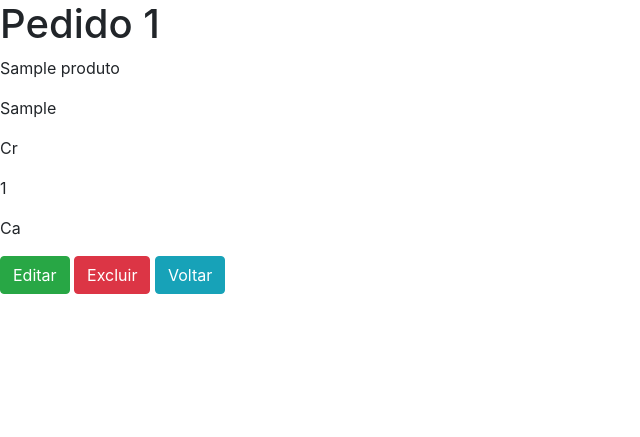
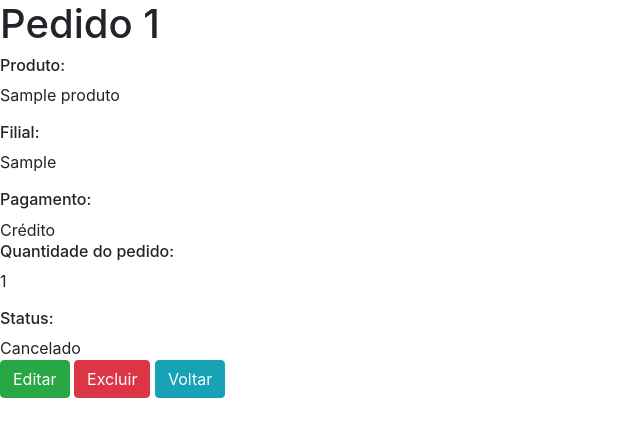
Before and after one commit to diego-goncalves-dreossi/mercado, a Django app: template pedidos/templates/verpedido.html in a window 1280 px wide. Shown: the top 437 px of the page, without its empty margins (0-640 px from the left). Run offline with Django 4.2, Linux system fonts and the light colour scheme; the template is opened without the code that fills it: values that come from a table or form of the project are taken from there, others are empty; tables that the repository leaves empty hold one stand-in row (values such as "Sample post"); some libraries are stand-ins or nearby versions.

Commit message:
pedido parte 3

```diff
--- a/categorias/templates/vercategoria.html
+++ b/categorias/templates/vercategoria.html
@@ -6,7 +6,9 @@
 <main>
     <h1>Categoria {{cat.id}}</h1>
 
+    <h6>Nome:</h6>
     <p>{{cat.nome}}</p>
+    <h6>Descrição:</h6>
     <p>{{cat.descricao}}</p>
 
     <form action="{% url 'categorias:excluircategoria' %}" method="post">
--- a/fornecedores/templates/verfornecedor.html
+++ b/fornecedores/templates/verfornecedor.html
@@ -6,7 +6,9 @@
 <main>
     <h1>Fornecedor {{fn.id}}</h1>
 
+    <h6>Nome:</h6>
     <p>{{fn.nome}}</p>
+    <h6>CNPJ:</h6>
     <p>{{fn.cnpj}}</p>
 
     <form action="{% url 'fornecedores:excluirfornecedor' %}" method="post">
--- a/pedidos/models.py
+++ b/pedidos/models.py
@@ -6,10 +6,10 @@ from produtos.models import Produto
 
 class Pedido(models.Model):
     escolhas_pag = (
-        ('Cr','Crédito'),
-        ('De','Débito'),
-        ('Di','Dinheiro'),
-        ('Cr','Criptomoeda'),
+        ('Cr','Crédito',),
+        ('De','Débito',),
+        ('Di','Dinheiro',),
+        ('Cr','Criptomoeda',),
     )
 
     status_opc = (
@@ -17,7 +17,7 @@ class Pedido(models.Model):
         ('En','Entregue'),
         ('Ac','A caminho'),
         ('At','Atrasado'),
-        ('En','Enviado')
+        ('Ev','Enviado')
     )
 
     produto = models.ForeignKey(Produto,on_delete=models.DO_NOTHING)
--- a/pedidos/templates/verpedido.html
+++ b/pedidos/templates/verpedido.html
@@ -6,11 +6,41 @@
 <main>
     <h1>Pedido {{ped.id}}</h1>
 
+    <h6>Produto:</h6>
     <p>{{ped.produto.nome}}</p>
+    <h6>Filial:</h6>
     <p>{{ped.filial}}</p>
-    <p>{{ped.pagamento}}</p>
+    <h6>Pagamento:</h6>
+    {% if ped.pagamento == 'Cr' %}
+        <span>Crédito</span>
+
+    {% elif ped.pagamento == 'Cp' %}
+        <span>Criptomoeda</span>
+
+    {% elif ped.pagamento == 'De' %}
+        <span>Débito</span>
+
+    {% elif ped.pagamento == 'Di' %}
+        <span>Dinheiro</span>
+    {% endif %}
+    <h6>Quantidade do pedido:</h6>
     <p>{{ped.qntnovosprods}}</p>
-    <p>{{ped.status}}</p>
+    <h6>Status: </h6>
+    {% if ped.status == 'Ca' %}
+        <span>Cancelado</span>
+
+    {% elif ped.status == 'En' %}
+        <span>Entregue</span>
+
+    {% elif ped.status == 'Ac' %}
+        <span>A caminho</span>
+
+    {% elif ped.status == 'At' %}
+        <span>Atrasado</span>
+
+    {% elif ped.status == 'Ev' %}
+        <span>Enviado</span>
+    {% endif %}
 
     <form action="{% url 'categorias:excluircategoria' %}" method="post">
         {% csrf_token %}
--- a/produtos/templates/verproduto.html
+++ b/produtos/templates/verproduto.html
@@ -6,11 +6,17 @@
 <main>
     <h1>Produto {{pr.id}}</h1>
     <img src="{{pr.img.url}}" alt="logo">
+    <h6>Nome:</h6>
     <p>{{pr.nome}}</p>
+    <h6>Categoria:</h6>
     <p>{{pr.categoria.nome}}</p>
+    <h6>Preço:</h6>
     <p>{{pr.preco}}</p>
+    <h6>Descrição:</h6>
     <p>{{pr.descricao}}</p>
+    <h6>Estoque</h6>
     <p>{{pr.estoque}}</p>
+    <h6>Fornecedor:</h6>
     <p>{{pr.fornecedor.nome}}</p>
 
     <form action="{% url 'produtos:excluirproduto' %}" method="post">
```
Also changed, not shown: pedidos/migrations/0002_alter_pedido_status.py (added).
